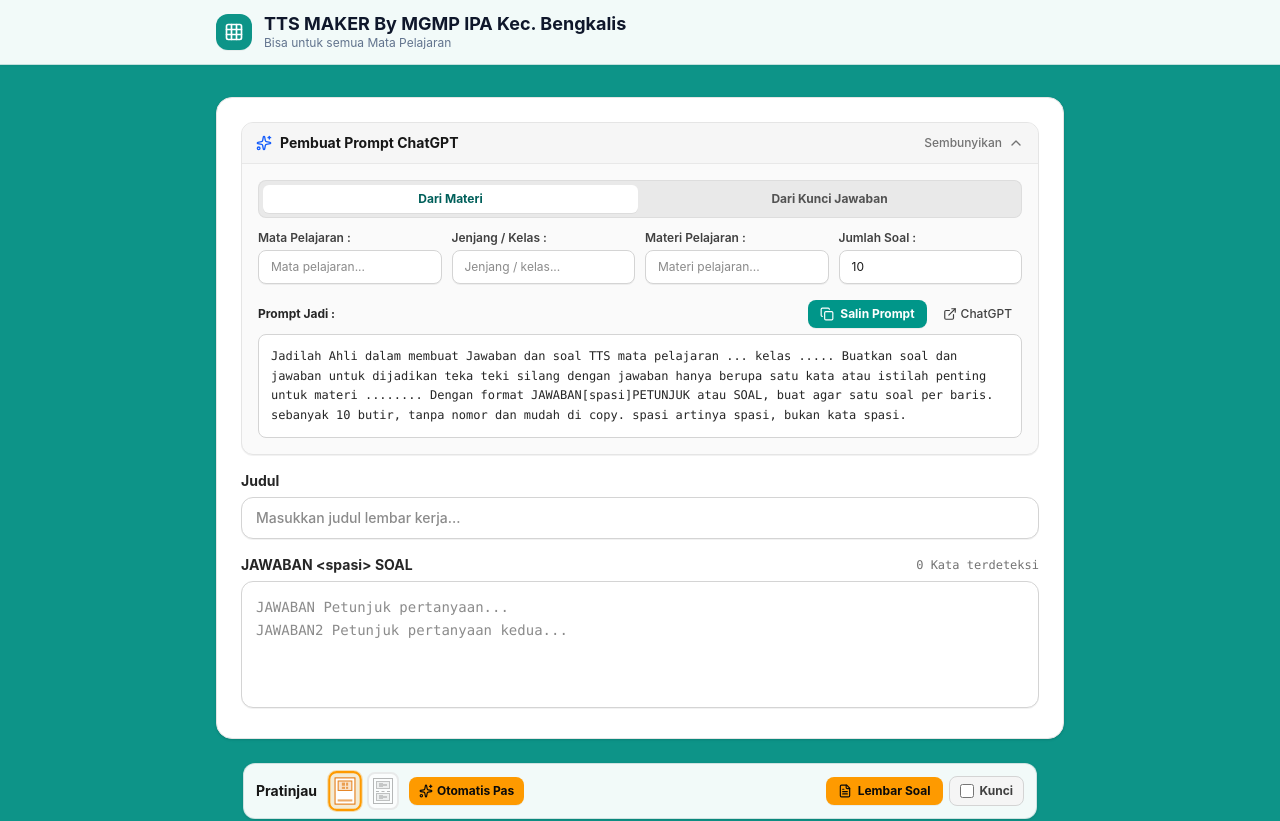
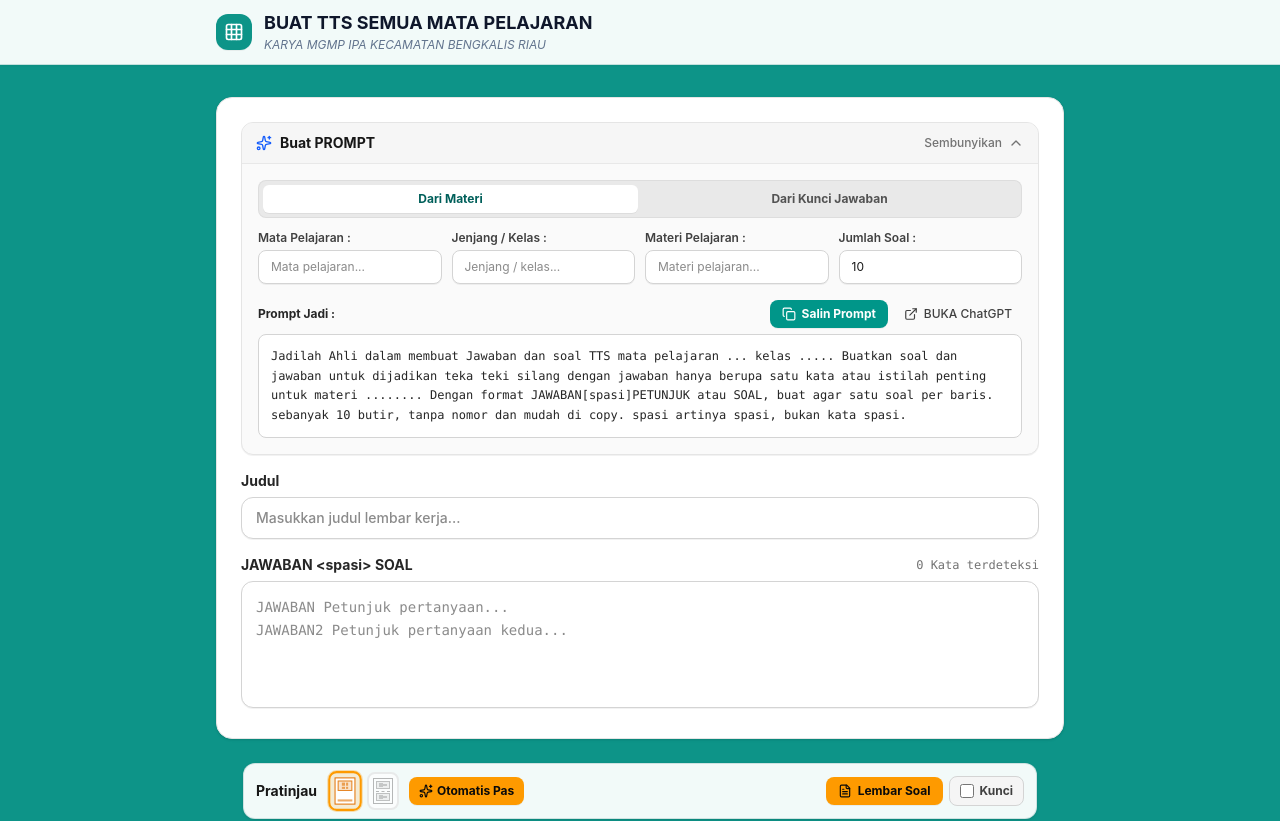
Before and after one commit to hijabgurubertuah/ttsmgmp, a React (Vite) app: page / in a window 1280 px wide. Shown: the top 821 px of the page. Built offline with nearby package versions, Linux system fonts and the light colour scheme.

Commit message:
style: update branding and UI labels
Renamed application title to "BUAT TTS SEMUA MATA PELAJARAN" and updated UI labels to enhance clarity and consistency.

```diff
--- a/index.html
+++ b/index.html
@@ -3,10 +3,10 @@
   <head>
     <meta charset="UTF-8" />
     <meta name="viewport" content="width=device-width, initial-scale=1.0" />
-    <title>TTS MAKER By MGMP IPA Kec. Bengkalis</title>
-    <meta name="description" content="Generator teka-teki silang otomatis yang dapat diekspor ke gambar PNG dan dicetak ke PDF untuk lembar kerja siswa." />
-    <meta property="og:title" content="TTS MAKER By MGMP IPA Kec. Bengkalis" />
-    <meta property="og:description" content="Generator teka-teki silang otomatis yang dapat diekspor ke gambar PNG dan dicetak ke PDF untuk lembar kerja siswa." />
+    <title>BUAT TTS SEMUA MATA PELAJARAN</title>
+    <meta name="description" content="Generator teka-teki silang otomatis yang dapat diekspor ke gambar PNG dan dicetak ke PDF untuk lembar kerja siswa. KARYA MGMP IPA KECAMATAN BENGKALIS RIAU." />
+    <meta property="og:title" content="BUAT TTS SEMUA MATA PELAJARAN" />
+    <meta property="og:description" content="Generator teka-teki silang otomatis yang dapat diekspor ke gambar PNG dan dicetak ke PDF untuk lembar kerja siswa. KARYA MGMP IPA KECAMATAN BENGKALIS RIAU." />
     <meta property="og:type" content="website" />
     <meta name="twitter:card" content="summary_large_image" />
   </head>
--- a/src/App.tsx
+++ b/src/App.tsx
@@ -14,10 +14,10 @@ export default function App() {
             </div>
             <div>
               <h1 className="font-bold text-base sm:text-lg text-slate-900 leading-tight">
-                TTS MAKER By MGMP IPA Kec. Bengkalis
+                BUAT TTS SEMUA MATA PELAJARAN
               </h1>
-              <p className="text-xs text-slate-500 hidden sm:block">
-                Bisa untuk semua Mata Pelajaran
+              <p className="text-[11px] sm:text-xs text-slate-500 italic leading-tight mt-0.5">
+                KARYA MGMP IPA KECAMATAN BENGKALIS RIAU
               </p>
             </div>
           </div>
--- a/src/components/WorksheetGenerator.tsx
+++ b/src/components/WorksheetGenerator.tsx
@@ -846,7 +846,7 @@ export const WorksheetGenerator: React.FC = () => {
             <div className="flex items-center gap-2">
               <Sparkles className="w-4 h-4 text-blue-600 dark:text-blue-400 shrink-0" />
               <span className="font-bold text-xs sm:text-sm text-neutral-900 dark:text-white">
-                Pembuat Prompt ChatGPT
+                Buat PROMPT
               </span>
             </div>
             <div className="flex items-center gap-1.5 text-xs text-neutral-500 dark:text-neutral-400 font-medium">
@@ -1008,11 +1008,11 @@ export const WorksheetGenerator: React.FC = () => {
                       href="https://chatgpt.com/"
                       target="_blank"
                       rel="noopener noreferrer"
-                      className="inline-flex items-center gap-1 px-2.5 py-1.5 rounded-lg font-medium text-xs text-neutral-700 dark:text-neutral-300 hover:bg-neutral-200 dark:hover:bg-neutral-700 transition"
+                      className="inline-flex items-center gap-1.5 px-2.5 py-1.5 rounded-lg font-medium text-xs text-neutral-700 dark:text-neutral-300 hover:bg-neutral-200 dark:hover:bg-neutral-700 transition"
                       title="Buka ChatGPT di tab baru"
                     >
                       <ExternalLink className="w-3.5 h-3.5" />
-                      <span className="hidden sm:inline">ChatGPT</span>
+                      <span>BUKA ChatGPT</span>
                     </a>
                   </div>
                 </div>
```
